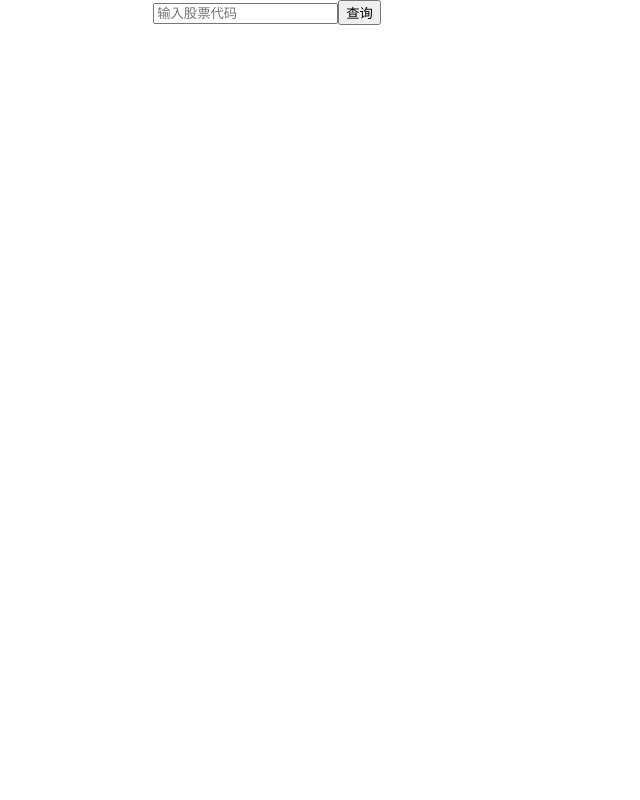
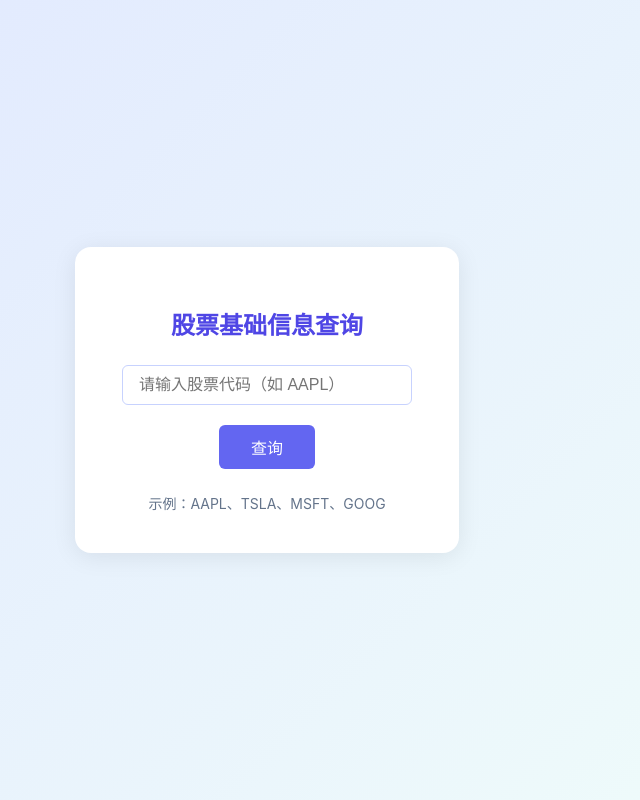
Before and after one commit to renmiamu/Nus_SmartFinView, a React (Create React App) app in the folder frontend/: page / in a window 1280 px wide. Shown: the whole page, without its empty margins (373-1013 px from the left). Built offline with nearby package versions, Linux system fonts and the light colour scheme.

Commit message:
功能1基本完成

```diff
--- a/frontend/package.json
+++ b/frontend/package.json
@@ -12,6 +12,7 @@
     "react-dom": "^19.1.0",
     "react-router-dom": "^7.6.3",
     "react-scripts": "5.0.1",
+    "recharts": "^3.0.2",
     "web-vitals": "^2.1.4"
   },
   "scripts": {
--- a/frontend/src/App.js
+++ b/frontend/src/App.js
@@ -1,11 +1,16 @@
 import './App.css';
+import { BrowserRouter, Routes, Route } from 'react-router-dom';
 import StockBasic from './pages/StockBasic';
+import StockDetail from './pages/StockDetail';
 
 function App() {
   return (
-    <div className="App">
-      <StockBasic />
-    </div>
+    <BrowserRouter>
+      <Routes>
+        <Route path="/" element={<StockBasic />} />
+        <Route path="/stock/:ticker" element={<StockDetail />} />
+      </Routes>
+    </BrowserRouter>
   );
 }
 
--- a/frontend/src/pages/StockBasic.jsx
+++ b/frontend/src/pages/StockBasic.jsx
@@ -1,29 +1,68 @@
 import React, { useState } from 'react';
-import axios from 'axios';
+import { useNavigate } from 'react-router-dom';
 
 export default function StockBasic() {
   const [ticker, setTicker] = useState('');
-  const [data, setData] = useState(null);
+  const navigate = useNavigate();
 
-  const fetchData = async () => {
-    const res = await axios.get(`http://localhost:8000/stock/basic?ticker=${ticker}`);
-    setData(res.data);
+  const handleSearch = () => {
+    if (ticker) {
+      navigate(`/stock/${ticker}`);
+    }
   };
 
   return (
-    <div>
-      <input value={ticker} onChange={e => setTicker(e.target.value)} placeholder="输入股票代码" />
-      <button onClick={fetchData}>查询</button>
-      {data && data.error && <div style={{color: 'red'}}>{data.error}</div>}
-      {data && !data.error && (
-        <div>
-          <div>最新价格: {data.latest_price}</div>
-          <div>涨跌幅: {data.change_percent.toFixed(2)}%</div>
-          <div>最新成交量: {data.volume}</div>
-          <div>今日总成交量: {data.total_volume}</div>
-          {/* 这里可以用 ECharts、Recharts 等库绘制 data.close_series 和 data.time_series */}
+    <div style={{
+      minHeight: '100vh',
+      display: 'flex',
+      alignItems: 'center',
+      justifyContent: 'center',
+      background: 'linear-gradient(135deg, #e0e7ff 0%, #f0fdfa 100%)'
+    }}>
+      <div style={{
+        background: '#fff',
+        padding: '40px 32px',
+        borderRadius: '16px',
+        boxShadow: '0 4px 24px rgba(0,0,0,0.08)',
+        minWidth: 320,
+        textAlign: 'center'
+      }}>
+        <h2 style={{marginBottom: 24, color: '#4f46e5'}}>股票基础信息查询</h2>
+        <input
+          value={ticker}
+          onChange={e => setTicker(e.target.value.toUpperCase())}
+          placeholder="请输入股票代码（如 AAPL）"
+          style={{
+            padding: '10px 16px',
+            border: '1px solid #c7d2fe',
+            borderRadius: 6,
+            fontSize: 16,
+            outline: 'none',
+            width: '80%',
+            marginBottom: 20
+          }}
+          onKeyDown={e => { if (e.key === 'Enter') handleSearch(); }}
+        />
+        <br />
+        <button
+          onClick={handleSearch}
+          style={{
+            background: '#6366f1',
+            color: '#fff',
+            border: 'none',
+            borderRadius: 6,
+            padding: '10px 32px',
+            fontSize: 16,
+            cursor: 'pointer',
+            transition: 'background 0.2s'
+          }}
+        >
+          查询
+        </button>
+        <div style={{marginTop: 24, color: '#64748b', fontSize: 14}}>
+          示例：AAPL、TSLA、MSFT、GOOG
         </div>
-      )}
+      </div>
     </div>
   );
 }
--- a/frontend/src/pages/StockDetail.jsx
+++ b/frontend/src/pages/StockDetail.jsx
@@ -2,6 +2,7 @@
 import React, { useEffect, useState } from 'react';
 import { useParams } from 'react-router-dom';
 import axios from 'axios';
+import { LineChart, Line, XAxis, YAxis, Tooltip, CartesianGrid, ResponsiveContainer } from 'recharts';
 
 export default function StockDetail() {
   const { ticker } = useParams();
@@ -13,16 +14,116 @@ export default function StockDetail() {
     });
   }, [ticker]);
 
-  if (!data) return <div>加载中...</div>;
-  if (data.error) return <div style={{color: 'red'}}>{data.error}</div>;
+  if (!data) return (
+    <div style={{
+      minHeight: '100vh',
+      display: 'flex',
+      alignItems: 'center',
+      justifyContent: 'center',
+      background: 'linear-gradient(135deg, #e0e7ff 0%, #f0fdfa 100%)'
+    }}>
+      <div style={{
+        background: '#fff',
+        padding: 40,
+        borderRadius: 16,
+        boxShadow: '0 4px 24px rgba(0,0,0,0.08)',
+        minWidth: 320,
+        textAlign: 'center',
+        fontSize: 18,
+        color: '#6366f1'
+      }}>
+        加载中...
+      </div>
+    </div>
+  );
+  if (data.error) return (
+    <div style={{
+      minHeight: '100vh',
+      display: 'flex',
+      alignItems: 'center',
+      justifyContent: 'center',
+      background: 'linear-gradient(135deg, #e0e7ff 0%, #f0fdfa 100%)'
+    }}>
+      <div style={{
+        background: '#fff',
+        padding: 40,
+        borderRadius: 16,
+        boxShadow: '0 4px 24px rgba(0,0,0,0.08)',
+        minWidth: 320,
+        textAlign: 'center',
+        fontSize: 18,
+        color: '#ef4444'
+      }}>
+        {data.error}
+      </div>
+    </div>
+  );
+
+  const chartData = data.time_series.map((time, idx) => ({
+    time,
+    price: data.close_series[idx]
+  }));
 
   return (
-    <div>
-      <h2>{ticker} 股票详情</h2>
-      <div>最新价格: {data.latest_price}</div>
-      <div>涨跌幅: {data.change_percent.toFixed(2)}%</div>
-      <div>最新成交量: {data.volume}</div>
-      <div>今日总成交量: {data.total_volume}</div>
+    <div style={{
+      minHeight: '100vh',
+      background: 'linear-gradient(135deg, #e0e7ff 0%, #f0fdfa 100%)',
+      padding: '40px 0'
+    }}>
+      <div style={{
+        maxWidth: 1000,
+        margin: '0 auto',
+        background: '#fff',
+        borderRadius: 18,
+        boxShadow: '0 4px 24px rgba(0,0,0,0.08)',
+        padding: '40px 40px 32px 40px'
+      }}>
+        <h2 style={{ color: '#4f46e5', marginBottom: 32, fontWeight: 700, letterSpacing: 1 }}>
+          {ticker} 股票详情
+        </h2>
+        <div style={{
+          display: 'flex',
+          flexWrap: 'wrap',
+          gap: 32,
+          marginBottom: 32
+        }}>
+          <div style={{ fontSize: 18, color: '#334155' }}>
+            <span style={{ color: '#64748b' }}>最新价格：</span>
+            <span style={{ color: '#16a34a', fontWeight: 600 }}>{data.latest_price}</span>
+          </div>
+          <div style={{ fontSize: 18, color: '#334155' }}>
+            <span style={{ color: '#64748b' }}>涨跌幅：</span>
+            <span style={{ color: data.change_percent >= 0 ? '#ef4444' : '#22d3ee', fontWeight: 600 }}>
+              {data.change_percent.toFixed(2)}%
+            </span>
+          </div>
+          <div style={{ fontSize: 18, color: '#334155' }}>
+            <span style={{ color: '#64748b' }}>最新成交量：</span>
+            <span style={{ fontWeight: 600 }}>{data.volume}</span>
+          </div>
+          <div style={{ fontSize: 18, color: '#334155' }}>
+            <span style={{ color: '#64748b' }}>今日总成交量：</span>
+            <span style={{ fontWeight: 600 }}>{data.total_volume}</span>
+          </div>
+        </div>
+        <h3 style={{ color: '#4f46e5', marginBottom: 16, fontWeight: 500 }}>价格变化趋势</h3>
+        <div style={{
+          background: '#f8fafc',
+          borderRadius: 12,
+          padding: 16,
+          boxShadow: '0 2px 8px rgba(0,0,0,0.03)'
+        }}>
+          <ResponsiveContainer width="100%" height={350}>
+            <LineChart data={chartData}>
+              <CartesianGrid stroke="#e5e7eb" strokeDasharray="3 3" />
+              <XAxis dataKey="time" minTickGap={40} tick={{ fontSize: 12, fill: '#64748b' }} />
+              <YAxis domain={['auto', 'auto']} tick={{ fontSize: 12, fill: '#64748b' }} />
+              <Tooltip />
+              <Line type="monotone" dataKey="price" stroke="#6366f1" strokeWidth={2} dot={false} />
+            </LineChart>
+          </ResponsiveContainer>
+        </div>
+      </div>
     </div>
   );
 }
```
Also changed, not shown: 2 other files (tests, documents, lock files or other folders).
